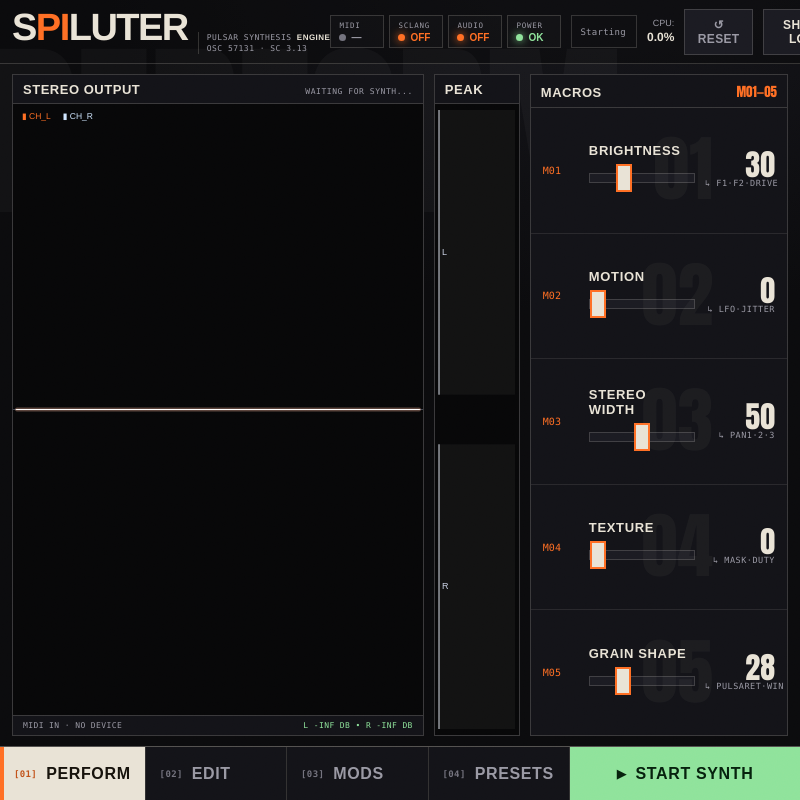
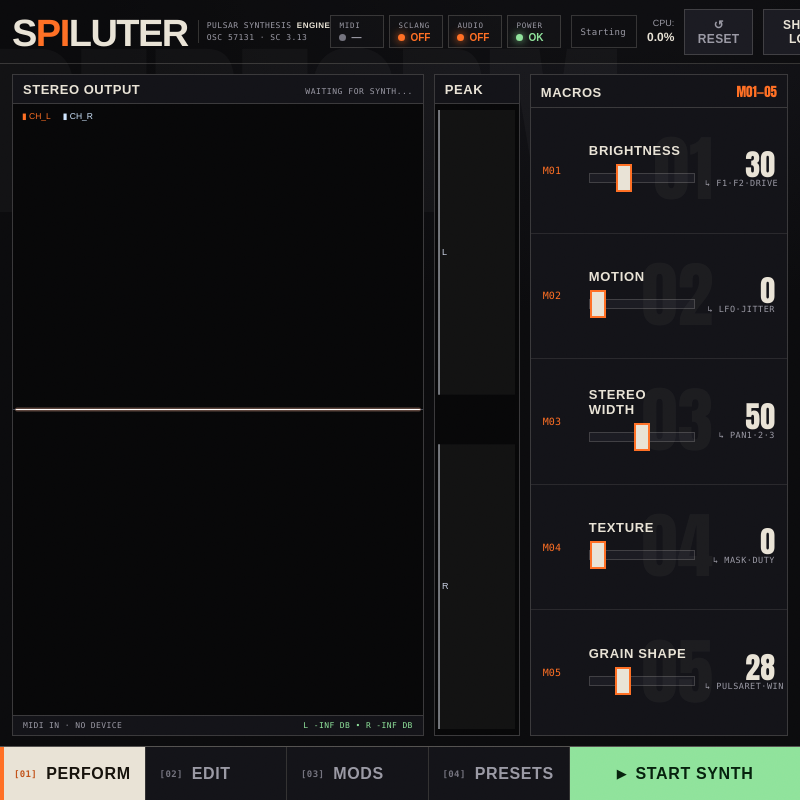
Before and after one commit to sroons/spaluter_standalone, an Electron app: page renderer/index.html in a window 800 px wide. Drawn offline with Linux system fonts and the light colour scheme; no server answers.

Commit message:
Vertically center the header brand (SPILUTER + tagline)
The brand used align-items:baseline, which baseline-aligned the 38px
SPILUTER wordmark with the tiny tagline — lifting SPILUTER and dropping
the tagline below the rest of the header row. Switch the brand to
align-items:center and set the h1 line-height to 1 so SPILUTER, the
tagline, the chips, status, CPU and buttons all share one vertical
centerline.

Co-authored-by: Copilot <223556219+Copilot@users.noreply.github.com>

```diff
--- a/renderer/styles.css
+++ b/renderer/styles.css
@@ -41,9 +41,9 @@ header{
   justify-content:space-between; padding:6px 12px;
   border-bottom:1px solid var(--line-2); background:rgba(11,11,13,.6);
 }
-.header-brand{ display:flex; align-items:baseline; gap:10px; position:relative; }
+.header-brand{ display:flex; align-items:center; gap:10px; position:relative; }
 .header-brand h1{ font-family:var(--dinc); font-weight:700; font-size:38px;
-  line-height:.8; letter-spacing:-.04em; text-transform:uppercase; }
+  line-height:1; letter-spacing:-.04em; text-transform:uppercase; }
 .title-spaluter{ color:var(--paper); }
 .title-desktop{ color:var(--shock); }
 .header-brand .tagline{ font-family:var(--mono); font-size:8px; line-height:1.4;
```
